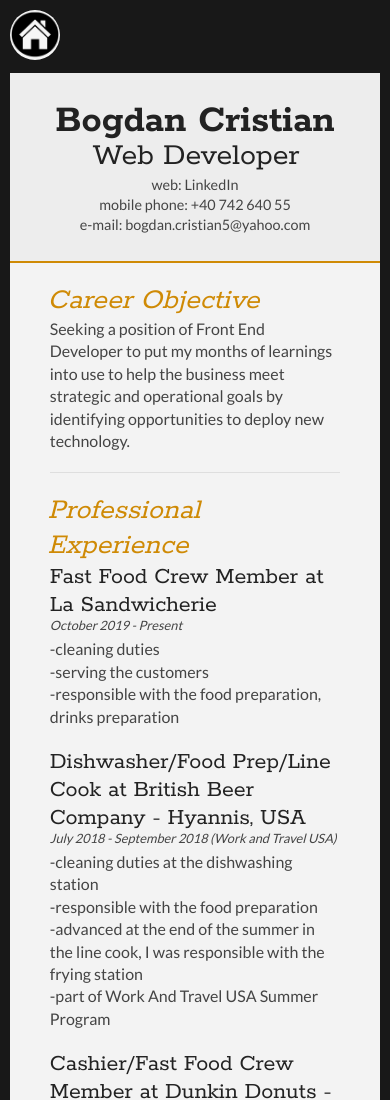
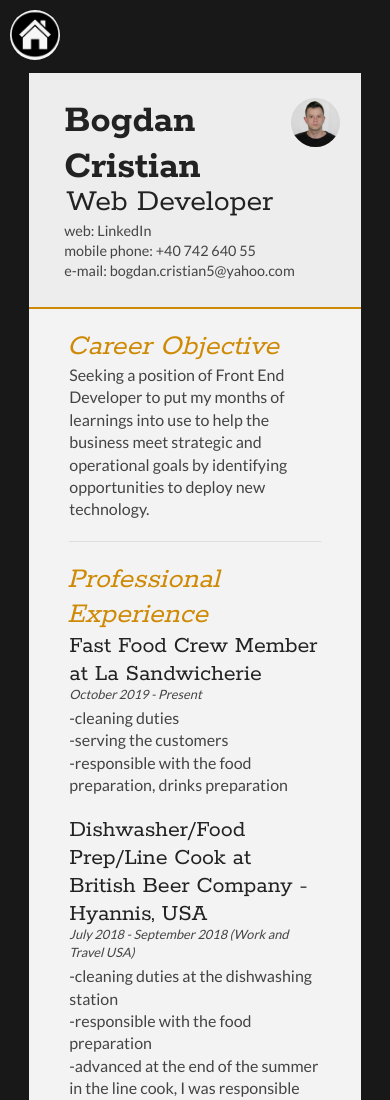
Before and after one commit to bogdancristian5/final-project, a plain HTML site: page HTML/my-cv-page.html in a window 390 px wide. Shown: the top 1100 px of the page. Drawn offline with Linux system fonts and the light colour scheme.

Commit message:
myCV page is now responsive

```diff
--- a/CSS/about-page-style.css
+++ b/CSS/about-page-style.css
@@ -473,7 +473,7 @@ nav ul li a {
 
 /* When the screen is less than 600 pixels wide, hide all links, except for the first one ("Home"). Show the link that contains should open and close the topnav (.icon) */
 @media screen and (max-width: 600px) {
-  .topnav a:not(:first-child) {display: none;}
+  .topnav a {display: none;}
   .topnav a.icon {
     float: right;
     display: block;
--- a/CSS/my-cv-page.css
+++ b/CSS/my-cv-page.css
@@ -199,19 +199,22 @@
 
     @media all and (max-width: 601px) {
         #cv {
-            width: 95%;
+            width: 85%;
             margin: 10px auto;
             min-width: 280px;
         }
 
         #headshot {
-            display: none;
+            /* display: none; */
+            position: absolute;
+            right: 20px;
         }
 
         #name, #contactDetails {
-            float: none;
+            float: left;
+            max-width: 250px;
             width: 100%;
-            text-align: center;
+            text-align: left;
         }
 
         .sectionTitle, .sectionContent {
--- a/CSS/photo-gallery-page.css
+++ b/CSS/photo-gallery-page.css
@@ -180,7 +180,7 @@ body {
 
 /* When the screen is less than 600 pixels wide, hide all links, except for the first one ("Home"). Show the link that contains should open and close the topnav (.icon) */
 @media screen and (max-width: 600px) {
-  .topnav a:not(:first-child) {display: none;}
+  .topnav a {display: none;}
   .topnav a.icon {
     float: right;
     display: block;
```
